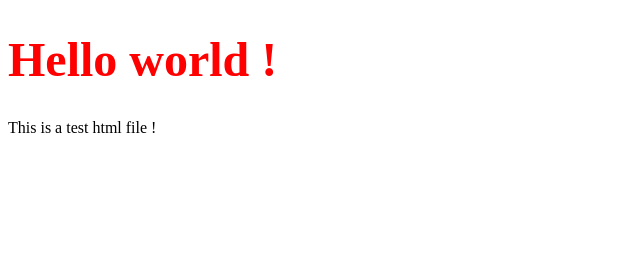
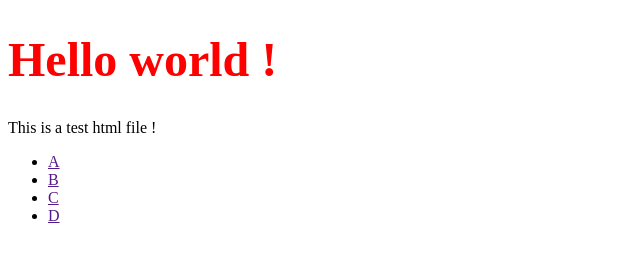
Before and after one commit to arunrajwebdeveloper/git_sample, a plain HTML site: page index.html in a window 1280 px wide. Shown: the full height of the page, 0-640 px from the left. Drawn offline with Linux system fonts and the light colour scheme.

Commit message:
Some Comment about commit

```diff
--- a/index.html
+++ b/index.html
@@ -9,5 +9,11 @@
 <body>
   <h1>Hello world !</h1>
   <p>This is a test html file !</p>
+  <ul>
+    <li><a href="">A</a></li>
+    <li><a href="">B</a></li>
+    <li><a href="">C</a></li>
+    <li><a href="">D</a></li>
+  </ul>
 </body>
 </html>
```
